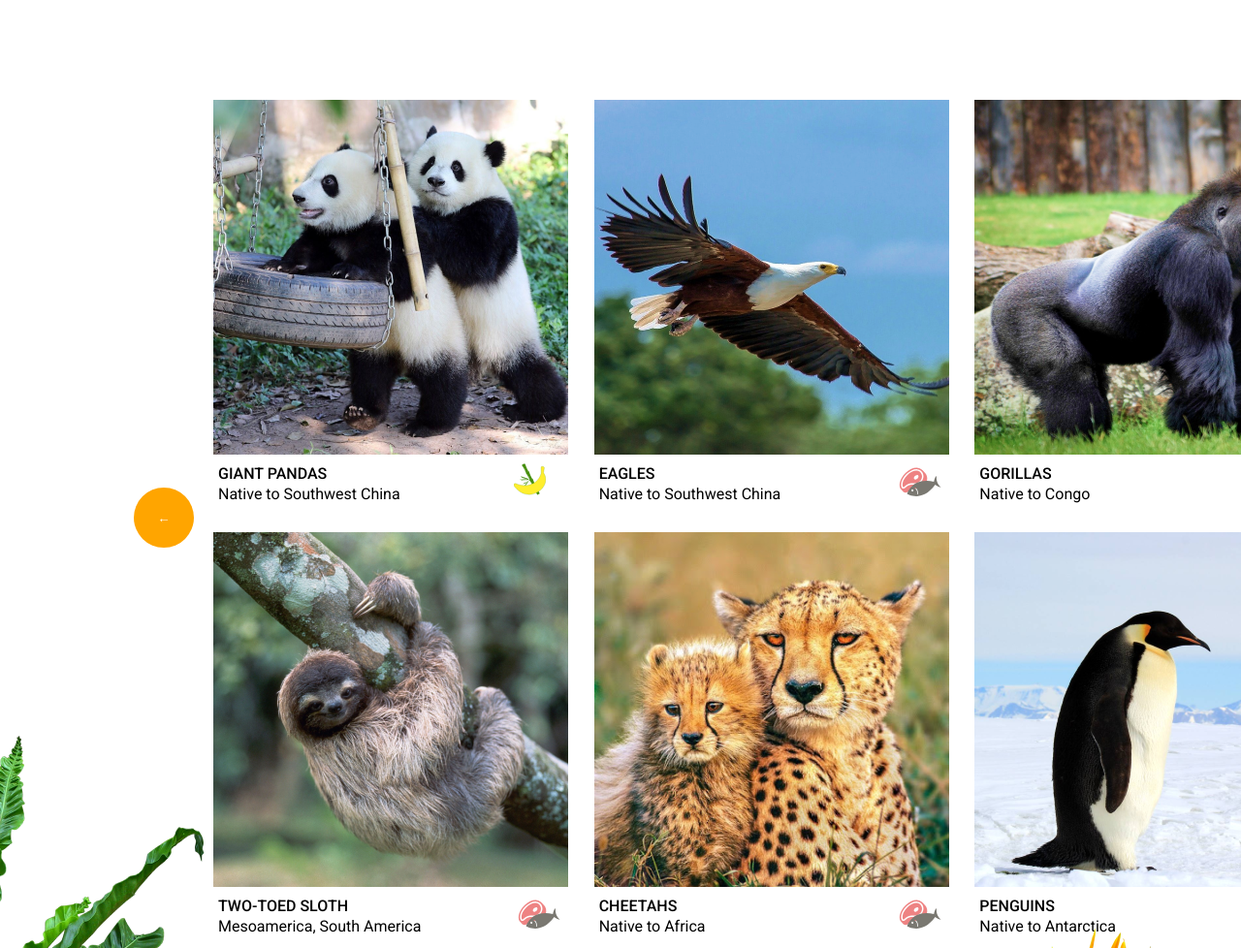
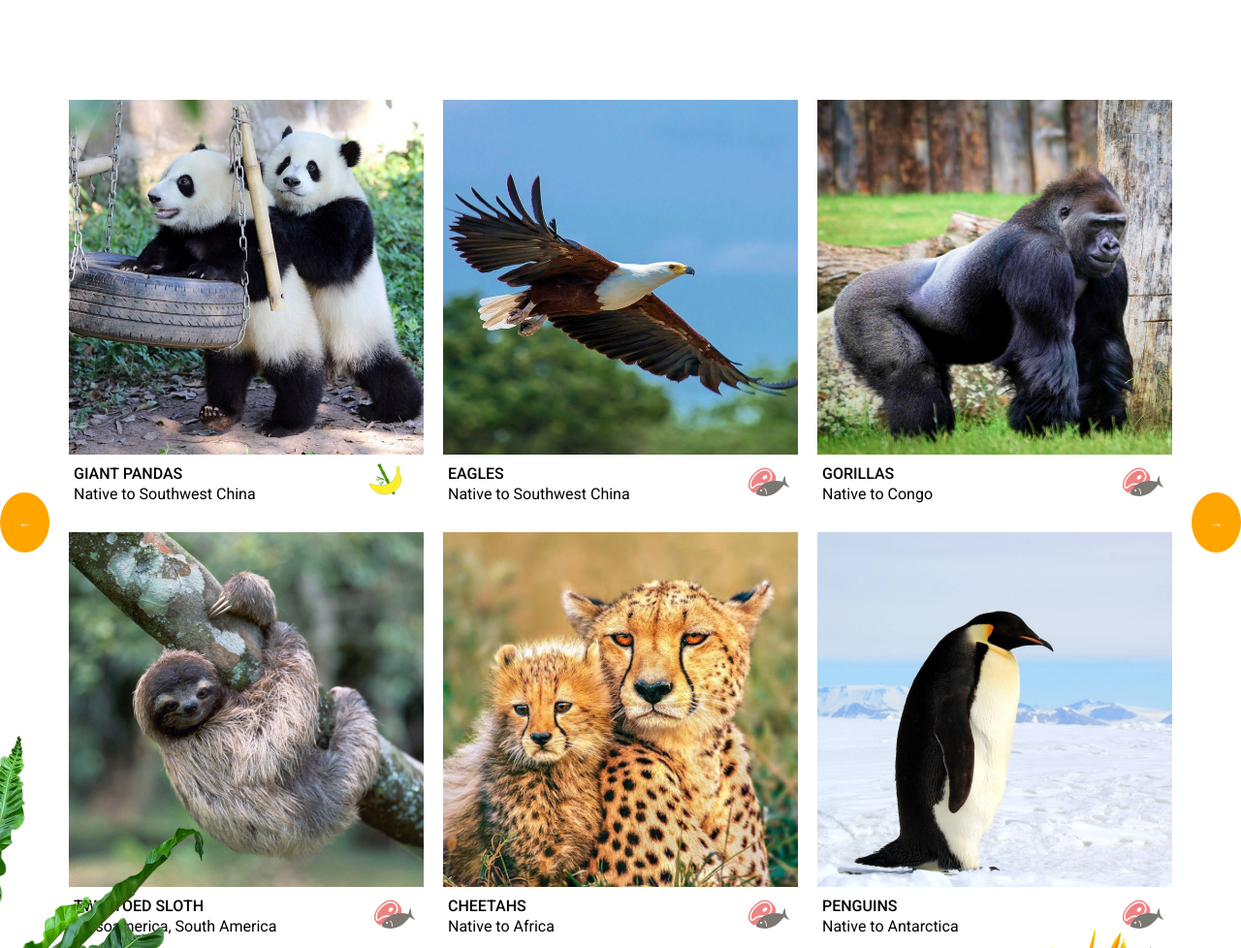
Before and after one commit to Leenok/rsschool-cv, a plain HTML site: page online-zoo/pages/main/index.html in a window 1280 px wide. Shown: the part 1493-2471 px from the top of the page at 97% size. Drawn offline with Linux system fonts and the light colour scheme.

Commit message:
feat: update style gallery

```diff
--- a/online-zoo/pages/main/style.css
+++ b/online-zoo/pages/main/style.css
@@ -213,14 +213,18 @@ header {
 }
 
 .main-third-f {
-	display: grid;
-	grid-template-columns: 220px 1fr 220px;
+	display: flex;
+	justify-content: center;
+	align-items: center;
+	flex-wrap: 30px;
+
 
 }
 
 .gallery {
 	width: 1158px;
 	height: 872px;
+	padding: 0 20px;
 	display: grid;
 	grid-template-rows: 1fr 1fr;
 	grid-template-columns: 1fr 1fr 1fr;
@@ -250,6 +254,7 @@ header {
 	border: none;
 }
 
+/*
 .left {
 	margin-left: 138px;
 	margin-top: 400px;
@@ -258,7 +263,7 @@ header {
 .right {
 	margin-top: 400px;
 }
-
+*/
 .mini-item {
 	display: grid;
 	grid-template-columns: 6fr 1fr;
```
